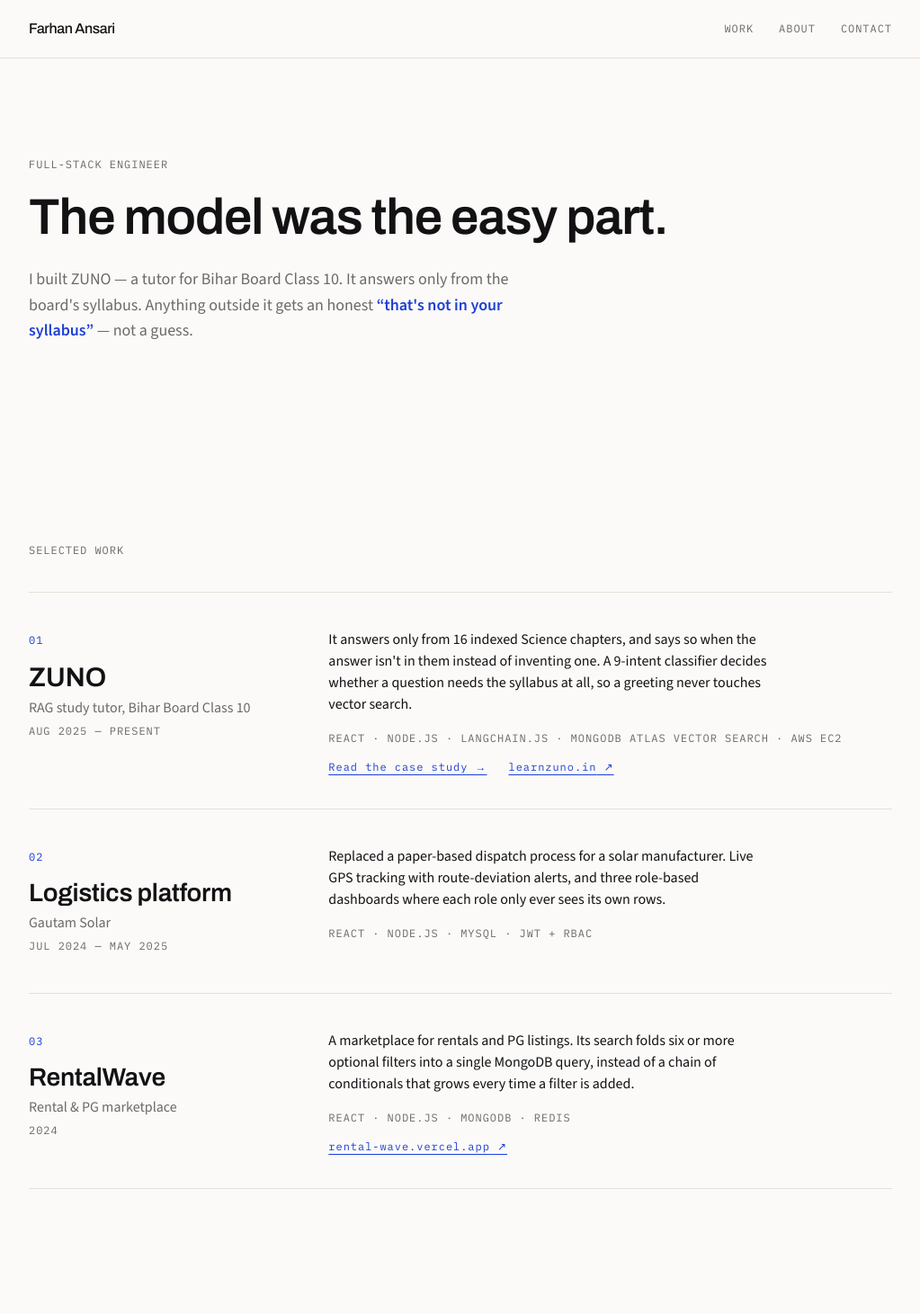
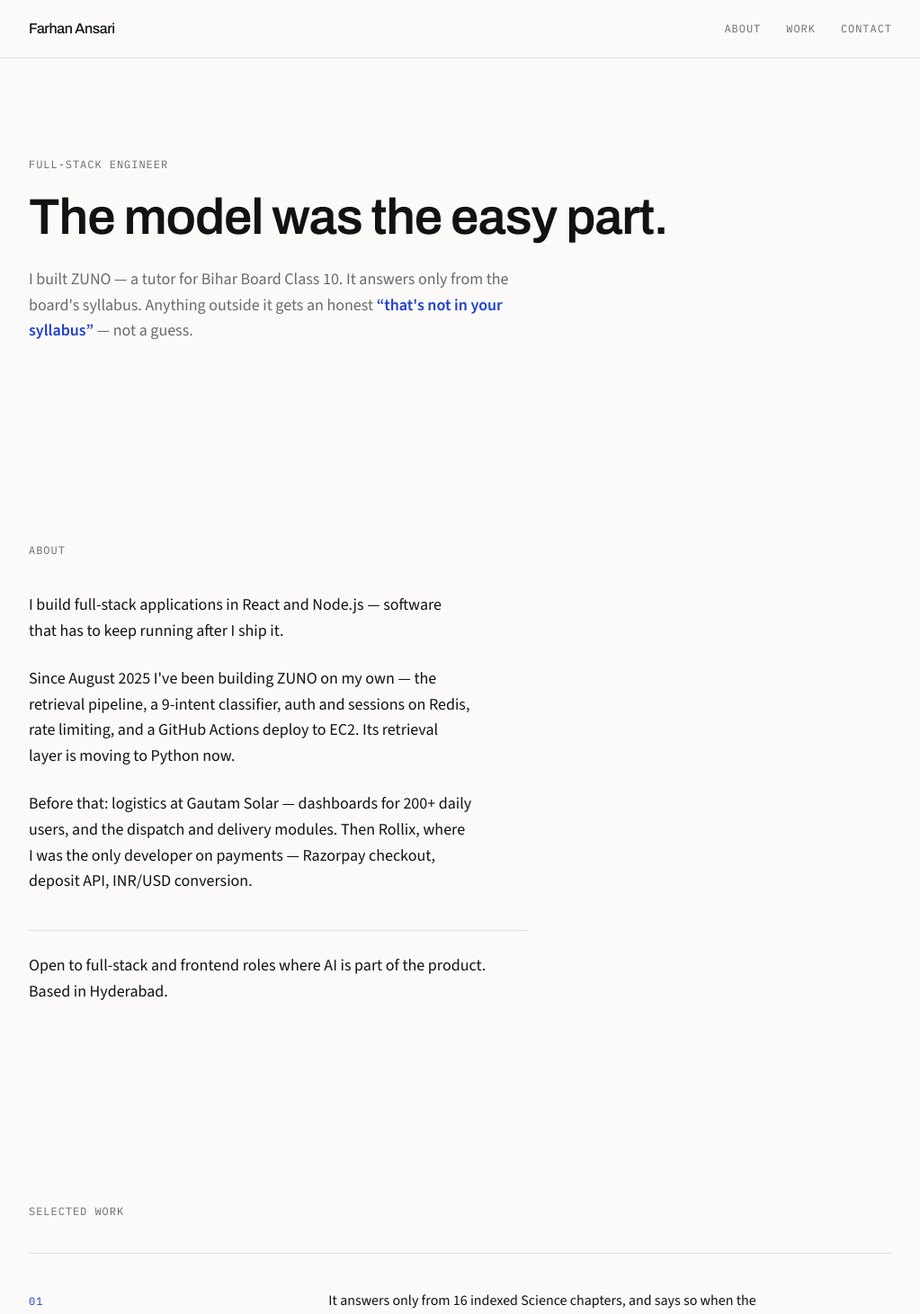
Before and after one commit to farhaan-11/PORTFOLIO, a Next.js app: page / in a window 1280 px wide. Shown: the top 1461 px of the page at 90% size, without its empty margins (128-1151 px from the left). Built offline with nearby package versions, Linux system fonts and the light colour scheme.

Commit message:
fixed about section

```diff
--- a/src/app/page.tsx
+++ b/src/app/page.tsx
@@ -9,8 +9,12 @@ import { WorkIndex } from "@/components/sections/WorkIndex";
 import { ScrollReveal } from "@/components/ui/ScrollReveal";
 
 // Section ka order hi page ki kahani hai:
-// daava (hero) → saboot (numbers) → kaam → naukri ka record → tools → banda
+// daava (hero) → banda kaun hai (about) → kaam → naukri ka record → tools
 // → kured lo (ask) → email
+//
+// About sabse neeche nahi, Hero ke turant baad hai. Hero ek daava karta hai,
+// aur reader ka agla sawaal product ka nahi hota — "ye banaya kisne" hota hai.
+// Neeche pada About zyadatar log padhte hi nahi.
 //
 // Ask panel About ke BAAD hai, Contact se pehle. Pehle rakhne se woh ek
 // gimmick lagta — reader ko pehle padhne do, phir sawaal poochne ka mann hota hai.
@@ -21,10 +25,10 @@ export default function Home() {
 
       <main>
         <Hero />
+        <About />
         <WorkIndex />
         <Experience />
         <Stack />
-        <About />
         <AskPanel />
       </main>
 
--- a/src/components/sections/About.tsx
+++ b/src/components/sections/About.tsx
@@ -1,9 +1,17 @@
-import { about } from "@/content/profile";
+import { about, aboutAvailability } from "@/content/profile";
 import { container, sectionPadding } from "@/lib/layout";
 
 /*
-  About — poore page ki ek jagah jahan reader Farhan ko sunta hai, uske kaam ko nahi.
-  Isliye yahan koi number, koi stack, koi link nahi. Sirf teen paragraph.
+  About — page ki ek hi jagah jahan reader Farhan ko sunta hai, uske kaam ko nahi.
+  Isliye yahan koi number, koi stack list, koi link nahi.
+
+  Aakhri line baaki teen se alag hai: teen paragraph batate hain ki ye banda kya
+  hai, aakhri line batati hai ki ab kya chahiye. Isliye wo hairline ke neeche hai
+  aur thodi bhaari.
+
+  Yahan cobalt jaan-boojh ke nahi diya. Poore page pe wo rang sirf hero ke ek
+  phrase pe hai — do jagah hote hi dono kamzor ho jate. Aur poora vaakya cobalt
+  mein ho to log use link samajh ke click karne lagte hain.
 */
 export function About() {
   return (
@@ -17,6 +25,13 @@ export function About() {
           </p>
         ))}
       </div>
+
+      <p
+        data-reveal
+        className="border-line text-lead mt-10 max-w-[62ch] border-t pt-6 font-medium"
+      >
+        {aboutAvailability}
+      </p>
     </section>
   );
 }
--- a/src/content/profile.ts
+++ b/src/content/profile.ts
@@ -10,8 +10,8 @@ export const nav = {
   // Sirf teen link. Nav sitemap nahi, escape hatch hai — Stack aur
   // Experience beech page mein hain, wahan reader scroll karke pahunchta hai.
   links: [
+    { label: "About", href: "#about" },
     { label: "Work", href: "#work" },
-    { label: "About", href: "#about" },
     { label: "Contact", href: "#contact" },
   ],
 };
@@ -225,18 +225,30 @@ export const stack = [
 // About — poore page ki ek jagah jahan reader Farhan ko sunta hai, uske kaam ko nahi.
 // Isme koi tareekh ya "last month" nahi likhna — content purana pad jata hai
 // aur usey update karne koi wapas nahi aata.
+// Teen paragraph, teen alag kaam: kya hoon → kya banaya → pehle kya kiya.
+// Koi personal kahani nahi, koi "I care deeply about..." nahi — wo har
+// portfolio mein hai, isliye wo kuch batata hi nahi.
 export const about = [
-  "I didn't study computer science. My degrees are in electronics — I learned to build software by building things people had no choice but to use: a dispatch floor that ran on paper until it didn't, a wallet that moved real money, and ZUNO.",
+  // Doosra hissa character line hai. Wo kisi se tulna nahi karta
+  // ("course se nahi seekha" jaisa) — tulna karte hi reader ke dimaag mein
+  // wahi shak aa jata hai jo kisi ne uthaya hi nahi tha.
+  "I build full-stack applications in React and Node.js — software that has to keep running after I ship it.",
 
-  // Ye line page ki sabse mazboot line hai, aur isko koi copy nahi kar sakta —
-  // Farhan khud Hindi-medium se hai. Isko kabhi general mat banana
-  // ("most tools ignore this gap" jaisa) — tabhi ye asar karti hai jab zaati ho.
-  "ZUNO is for students who read their textbook in English and think in Hindi. I know that gap because I studied that way too.",
+  // Python yahan hai, pehle paragraph mein nahi: Stack section Python ko
+  // "Learning now" mein rakhta hai, aur ek hi page do alag baatein nahi keh sakta.
+  "Since August 2025 I've been building ZUNO on my own — the retrieval pipeline, a 9-intent classifier, auth and sessions on Redis, rate limiting, and a GitHub Actions deploy to EC2. Its retrieval layer is moving to Python now.",
 
-  // Ye skill nahi, aadat hai — aur hiring manager skill se zyada aadat pe daav lagata hai.
-  // Saboot: ZUNO repo ki ZUNO_VERIFIED_FACTS.md.
-  "One habit I'd bring to a team: I check my own claims before I make them. I audited ZUNO against its own code and removed nine things from my resume that I couldn't prove.",
+  // Gautam Solar aur Rollix ko apna paragraph: pehle ye ZUNO wale paragraph
+  // ki poonch the aur dikhte hi nahi the.
+  "Before that: logistics at Gautam Solar — dashboards for 200+ daily users, and the dispatch and delivery modules. Then Rollix, where I was the only developer on payments — Razorpay checkout, deposit API, INR/USD conversion.",
 ];
+
+// Ye biography nahi hai — ye maang hai. Isliye alag rakha hai, aur component
+// ise hairline ke neeche thoda bhaari font mein dikhata hai.
+// Rollix ka duration jaan-boojh ke kahin nahi likha: resume "May–Aug 2025"
+// kehta hai, isliye jab tak wo saaf na ho, number dena galat hoga.
+export const aboutAvailability =
+  "Open to full-stack and frontend roles where AI is part of the product. Based in Hyderabad.";
 
 // Contact — page ka aakhri section.
 // Koi contact form nahi: form bharne mein mehnat lagti hai, aur recruiter
--- a/src/lib/ask-knowledge.ts
+++ b/src/lib/ask-knowledge.ts
@@ -1,5 +1,6 @@
 import {
   about,
+  aboutAvailability,
   contact,
   experience,
   hero,
@@ -46,7 +47,7 @@ export function buildKnowledge() {
 
     section(
       "About, in his own words",
-      about.map((paragraph) => `- ${paragraph}`),
+      [...about, aboutAvailability].map((paragraph) => `- ${paragraph}`),
     ),
 
     section(
```
